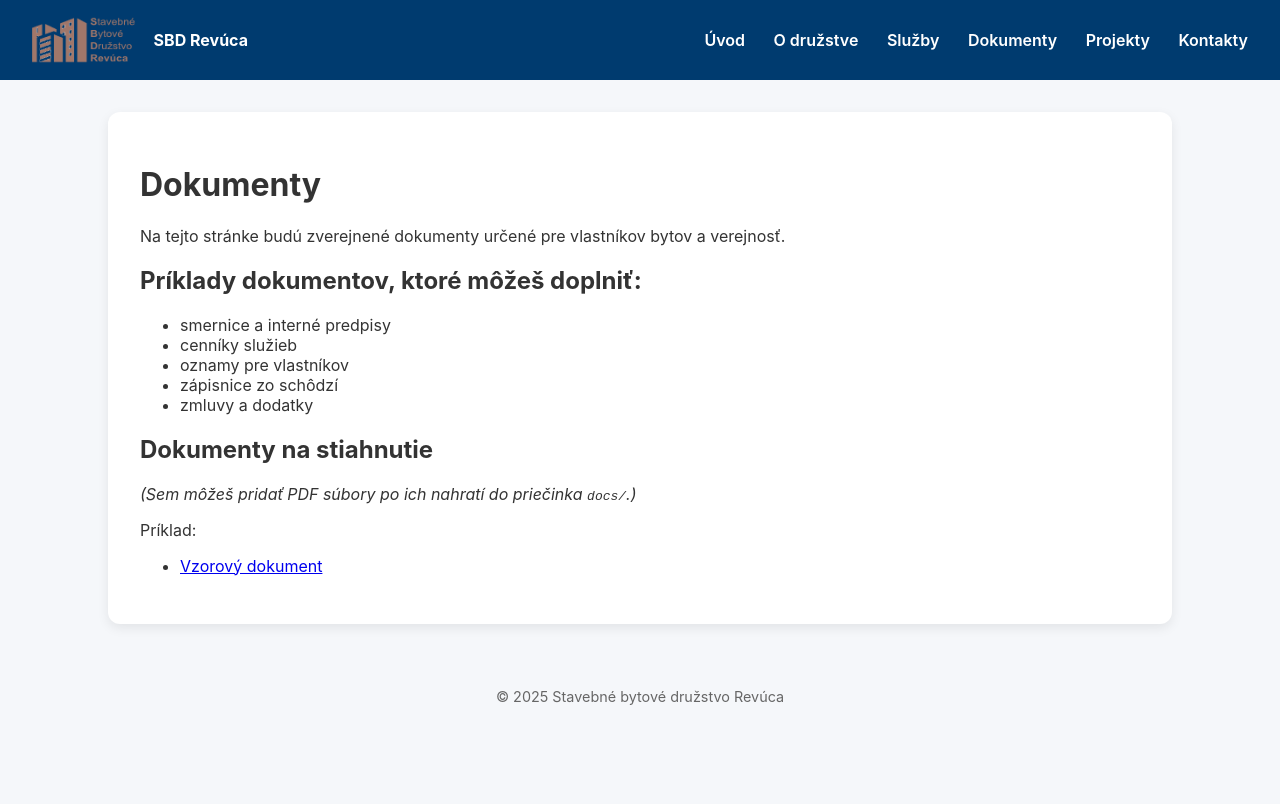
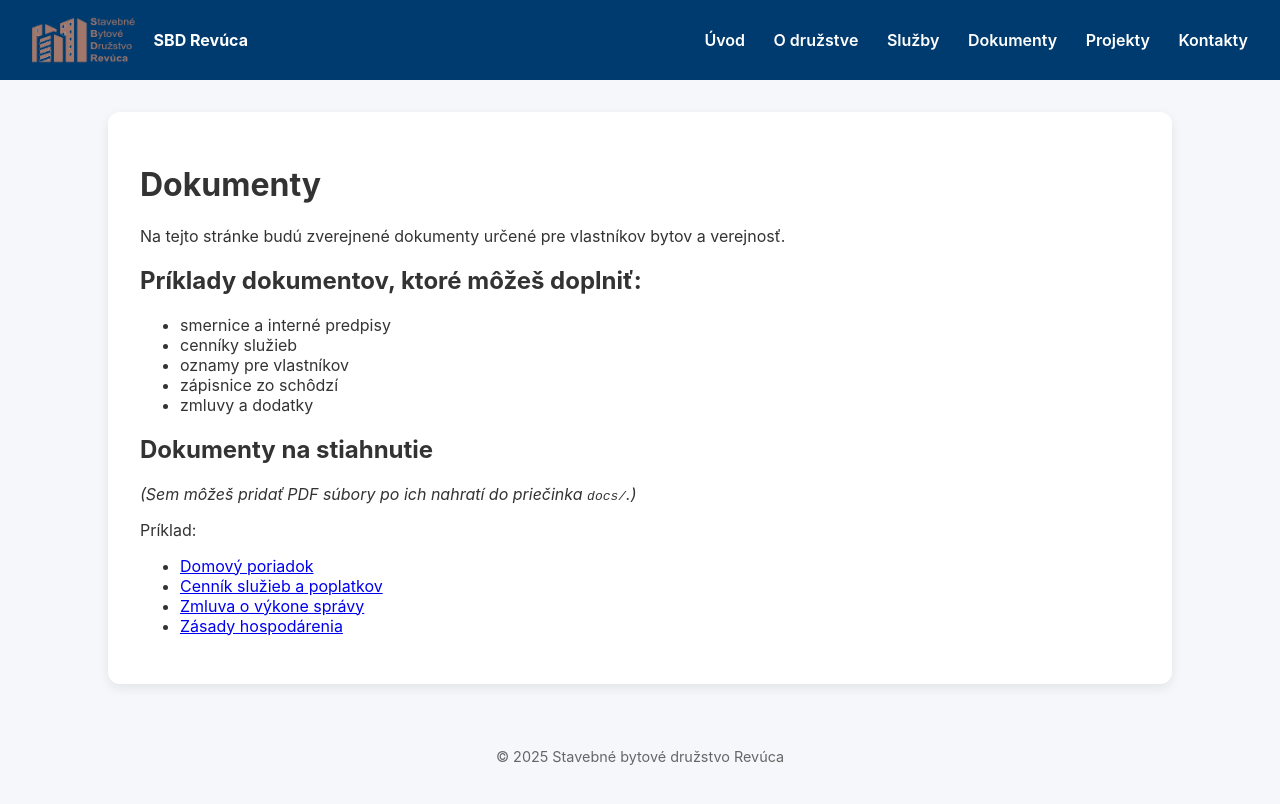
Before and after one commit to maratt5/maratt5.github.io, a Jekyll site: the page built from dokumenty.md, in a window 1280 px wide. Shown: the top 804 px of the page. Built offline with Jekyll 4.4.1, drawn with Linux system fonts in a browser that asks for light colours.

Commit message:
Update dokumenty.md

```diff
--- a/dokumenty.md
+++ b/dokumenty.md
@@ -20,4 +20,7 @@ Na tejto stránke budú zverejnené dokumenty určené pre vlastníkov bytov a v
 
 Príklad:
 
-- [Vzorový dokument](docs/vzorovy.pdf)
+- [Domový poriadok](docs/domovy-poriadok.pdf)
+- [Cenník služieb a poplatkov](docs/cennik.pdf)
+- [Zmluva o výkone správy](docs/zmluva_o_vs2020.pdf)
+- [Zásady hospodárenia](docs/zasady-hospodarenia-VI-2025.pdf)
```
